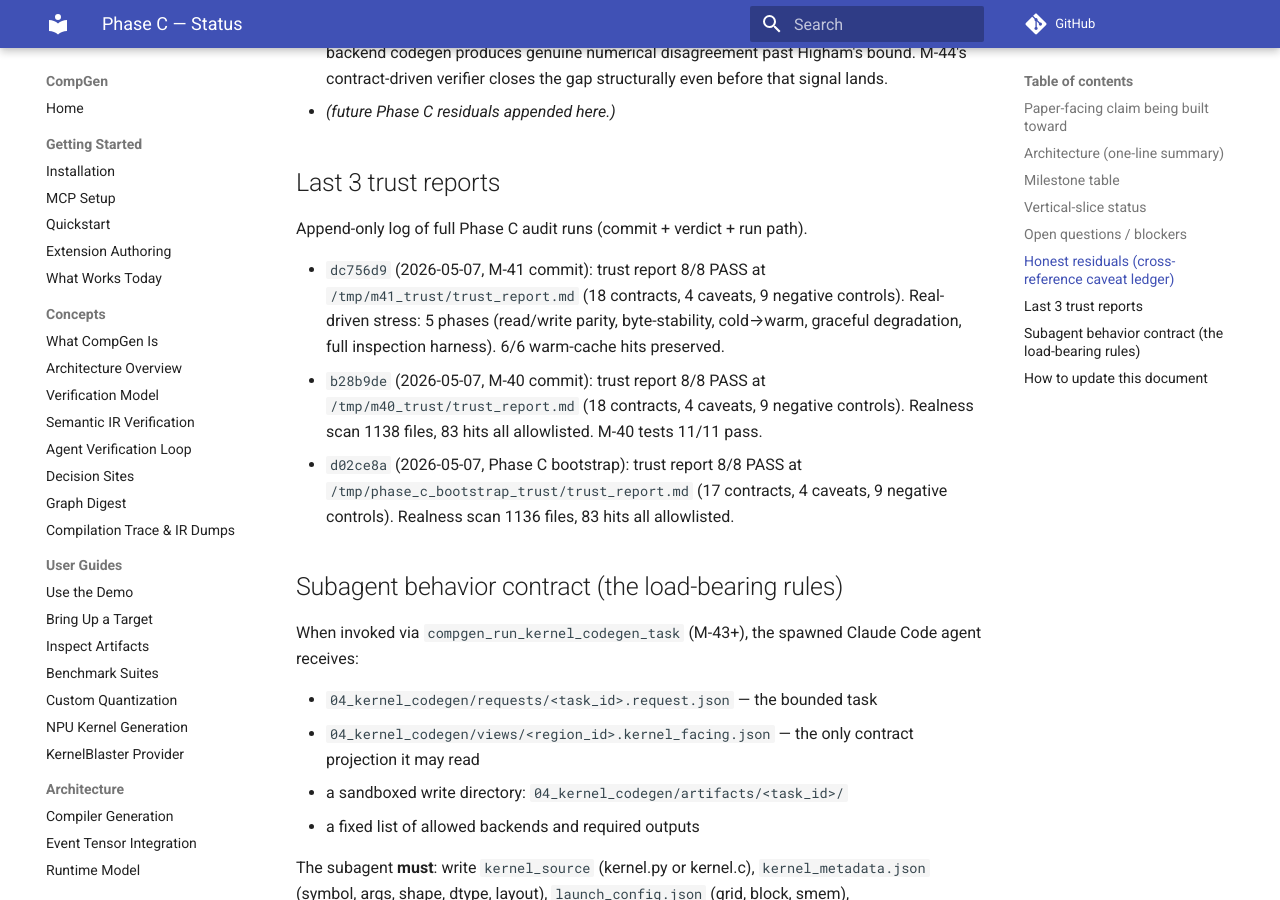
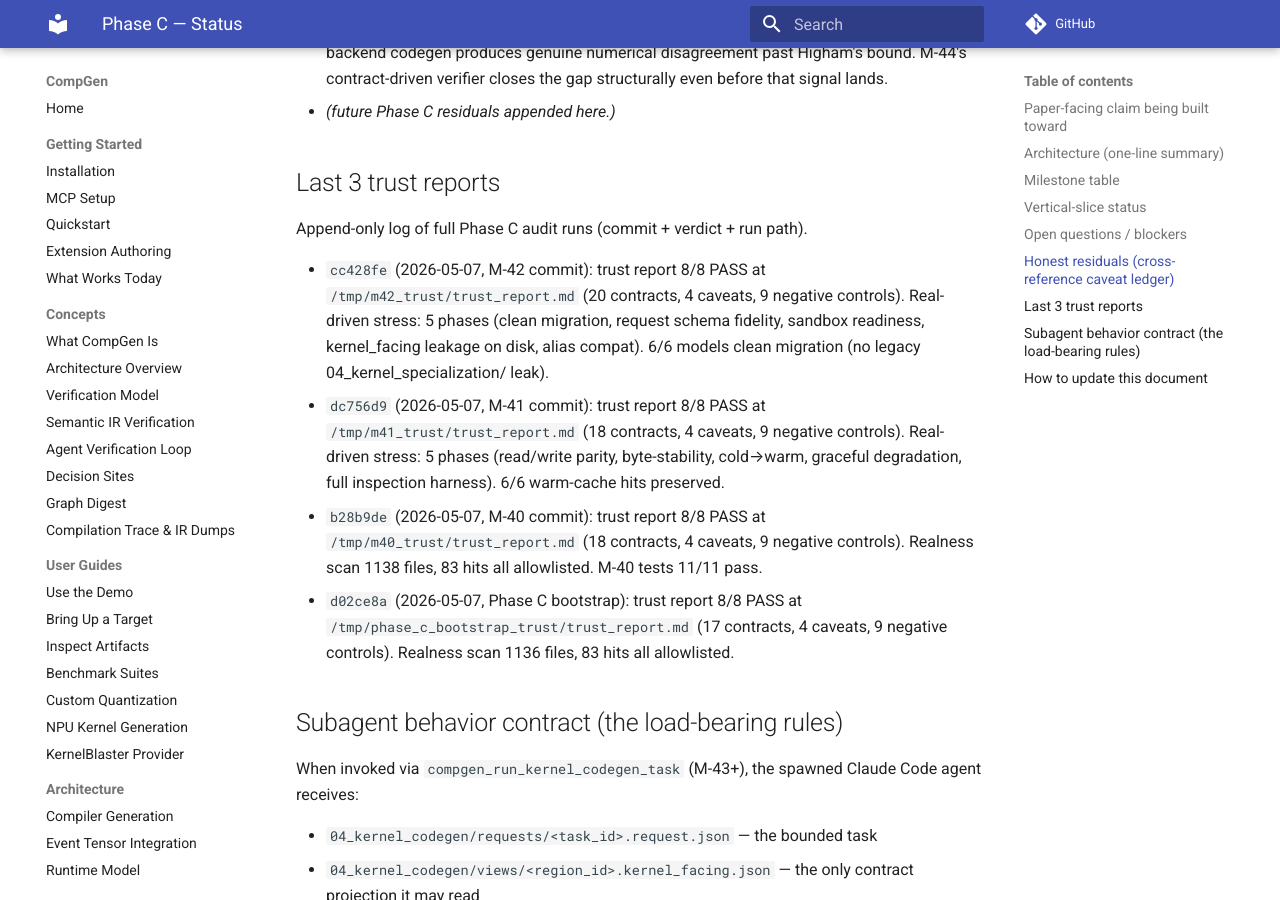
Before and after one commit to copparihollmann/RuntimeCompGen, an MkDocs documentation site: the page built from docs/phase_c_status.md, in a window 1280 px wide and 900 px high, scrolled down 4707 px. Built offline with MkDocs 1.6.1 and Material for MkDocs 9.7.7, drawn with Linux system fonts in a browser that asks for light colours; comment, search, counter and statistics services are not loaded; some of the changed text lies outside the part shown.

Commit message:
docs(phase_c): M-42 → status doc backfilled with commit hash + trust report

```diff
--- a/docs/phase_c_status.md
+++ b/docs/phase_c_status.md
@@ -1,6 +1,6 @@
 # Phase C — Status
 
-_Last updated: 2026-05-07_  ·  _Current head: `dc756d9`_  ·  _Trust report: `/tmp/m41_trust/trust_report.md` (8/8 PASS at `b28b9de`, 18 contracts)_
+_Last updated: 2026-05-07_  ·  _Current head: `cc428fe`_  ·  _Trust report: `/tmp/m42_trust/trust_report.md` (8/8 PASS at `dc756d9`, 20 contracts)_
 
 This is the canonical Phase C tracker. Every Phase C milestone's done
 condition includes updating this document with the new commit hash,
@@ -45,7 +45,7 @@ Status legend: `planned` → `in_progress` → `complete` (tests green + commit
 | M-39  | Kernel-specialization request emitter (data-only prereq) | complete    | `c3b8a30` | `python/compgen/graph_compilation/kernel_specialization.py`, `tests/graph_compilation/test_kernel_specialization_request.py`, `docs/realness/m39_kernel_specialization_request.yaml` | 8 (tests/graph_compilation), 1347/7 (full graph_compilation suite) |
 | M-40  | Contract materialization from Recipe op       | complete    | `b28b9de` | `python/compgen/kernels/contract_v3.py:from_recipe`, `python/compgen/graph_compilation/kernel_contract_materialization.py`, `tests/graph_compilation/test_kernel_contract_materialization.py`, `docs/realness/m40_contract_materialization.yaml` | 11 (M-40), 1138/83-hits-allowlisted, trust report 8/8 PASS |
 | M-41  | Contract hash discipline                      | complete    | `dc756d9` | `python/compgen/graph_compilation/kernel_contract_materialization.py:hash_contract_from_run_dir`, `promotion_bridge.py` (legacy retired), `agent_decision.py`, `kernel_specialization.py`, `docs/realness/m41_contract_hash_discipline.yaml` | 35 affected tests pass, 0 derive_contract_hash production callers, 5-phase real-driven stress green (6/6 warm-cache hits preserved) |
-| M-42  | Kernel-codegen task emitter (supersedes M-39) | complete    | _pending_ | `python/compgen/graph_compilation/kernel_codegen.py`, `kernel_specialization.py` (deprecated shim), `run.py` + `__main__.py` (boundary + flag), `tests/graph_compilation/test_kernel_codegen_request.py`, `docs/realness/m42_kernel_codegen_task.yaml` | 23 (M-40+M-42), 6/6 models clean migration (no legacy dir leak), 5-phase real-driven stress green |
+| M-42  | Kernel-codegen task emitter (supersedes M-39) | complete    | `cc428fe` | `python/compgen/graph_compilation/kernel_codegen.py`, `kernel_specialization.py` (deprecated shim), `run.py` + `__main__.py` (boundary + flag), `tests/graph_compilation/test_kernel_codegen_request.py`, `docs/realness/m42_kernel_codegen_task.yaml` | 23 (M-40+M-42), 6/6 models clean migration (no legacy dir leak), 5-phase real-driven stress green |
 | M-43  | Provider response schema + commit tool + 4 MCP tools | planned | —     | —                                                                                     | —          |
 | M-44  | Contract-driven verifier checklist (LOAD-BEARING) | planned | —       | —                                                                                     | —          |
 | M-45  | Kernel certificate                            | planned     | —       | —                                                                                     | —          |
@@ -79,6 +79,7 @@ Status legend: `planned` → `in_progress` → `complete` (tests green + commit
 
 Append-only log of full Phase C audit runs (commit + verdict + run path).
 
+- `cc428fe` (2026-05-07, M-42 commit): trust report 8/8 PASS at `/tmp/m42_trust/trust_report.md` (20 contracts, 4 caveats, 9 negative controls). Real-driven stress: 5 phases (clean migration, request schema fidelity, sandbox readiness, kernel_facing leakage on disk, alias compat). 6/6 models clean migration (no legacy 04_kernel_specialization/ leak).
 - `dc756d9` (2026-05-07, M-41 commit): trust report 8/8 PASS at `/tmp/m41_trust/trust_report.md` (18 contracts, 4 caveats, 9 negative controls). Real-driven stress: 5 phases (read/write parity, byte-stability, cold→warm, graceful degradation, full inspection harness). 6/6 warm-cache hits preserved.
 - `b28b9de` (2026-05-07, M-40 commit): trust report 8/8 PASS at `/tmp/m40_trust/trust_report.md` (18 contracts, 4 caveats, 9 negative controls). Realness scan 1138 files, 83 hits all allowlisted. M-40 tests 11/11 pass.
 - `d02ce8a` (2026-05-07, Phase C bootstrap): trust report 8/8 PASS at `/tmp/phase_c_bootstrap_trust/trust_report.md` (17 contracts, 4 caveats, 9 negative controls). Realness scan 1136 files, 83 hits all allowlisted.
```
